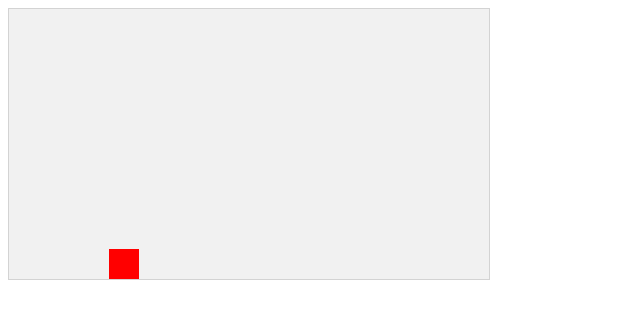
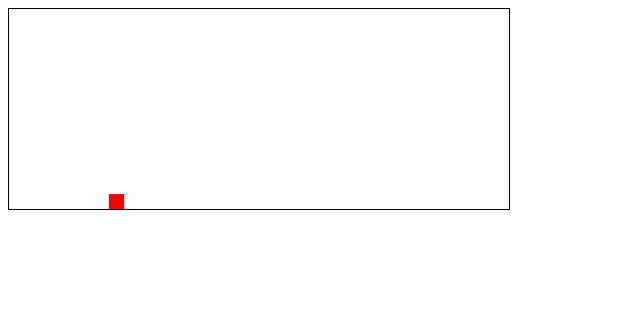
Before and after one commit to Pelukosa/cake2.0, a plain HTML site: page index.html in a window 1280 px wide. Shown: the whole page, without its empty margins (0-640 px from the left). Drawn offline with Linux system fonts and the light colour scheme.

Commit message:
Movimiento y salto
Momiviento y salto

```diff
--- a/css/master.css
+++ b/css/master.css
@@ -1,4 +1 @@
-canvas {
-    border:1px solid #d3d3d3;
-    background-color: #f1f1f1;
-}
+canvas{border:1px solid black;}
--- a/index.html
+++ b/index.html
@@ -7,7 +7,8 @@
   <title>Document</title>
   <link rel="stylesheet" href="css/master.css">
 </head>
-<body onload="startGame()">
+<body>
+  <canvas id="canvas"></canvas>
   <script src="js/game.js"></script>
 </body>
 </html>
--- a/js/game.js
+++ b/js/game.js
@@ -1,71 +1,85 @@
-var myGamePiece;
+(function() {
+    var requestAnimationFrame = window.requestAnimationFrame || window.mozRequestAnimationFrame || window.webkitRequestAnimationFrame || window.msRequestAnimationFrame;
+    window.requestAnimationFrame = requestAnimationFrame;
+})();
 
-function startGame() {
-    myGameArea.start();
-    myGamePiece = new component(30, 30, "red", 100, 240);
+var canvas = document.getElementById("canvas"),
+    ctx = canvas.getContext("2d"),
+    width = 500,
+    height = 200,
+    player = {
+      x : width/5,
+      y : height - 5,
+      width : 15,
+      height : 15,
+      speed: 3,
+      velX: 0,
+      velY: 0,
+      jumping: false
+    },
+    keys = [],
+    friction = 0.8,
+    gravity = 0.3;
+
+canvas.width = width;
+canvas.height = height;
+
+function update(){
+  // check keys
+    if (keys[38] || keys[32]) {
+        // up arrow or space
+      if(!player.jumping){
+       player.jumping = true;
+       player.velY = -player.speed*2;
+      }
+    }
+    if (keys[39]) {
+        // right arrow
+        if (player.velX < player.speed) {
+            player.velX++;
+        }
+    }
+    if (keys[37]) {
+        // left arrow
+        if (player.velX > -player.speed) {
+            player.velX--;
+        }
+    }
+
+    player.velX *= friction;
+
+    player.velY += gravity;
+
+    player.x += player.velX;
+    player.y += player.velY;
+
+    if (player.x >= width-player.width) {
+        player.x = width-player.width;
+    } else if (player.x <= 0) {
+        player.x = 0;
+    }
+
+    if(player.y >= height - player.height){
+        player.y = height - player.height;
+        player.jumping = false;
+    }
+
+  ctx.clearRect(0,0,width,height);
+  ctx.fillStyle = "red";
+  ctx.fillRect(player.x, player.y, player.width, player.height);
+
+  requestAnimationFrame(update);
 }
 
-var myGameArea = {
-    canvas : document.createElement("canvas"),
-    start : function() {
-        this.canvas.width = 480;
-        this.canvas.height = 270;
-        this.context = this.canvas.getContext("2d");
-        document.body.insertBefore(this.canvas, document.body.childNodes[0]);
-        this.interval = setInterval(updateGameArea, 20);
-        window.addEventListener('keydown', function (e) {
-            myGameArea.keys = (myGameArea.keys || []);
-            myGameArea.keys[e.keyCode] = (e.type == "keydown");
-        })
-        window.addEventListener('keyup', function (e) {
-            myGameArea.keys[e.keyCode] = (e.type == "keydown");
-        })
-    },
-    clear : function(){
-        this.context.clearRect(0, 0, this.canvas.width, this.canvas.height);
-    }
-}
+document.body.addEventListener("keydown", function(e) {
+    keys[e.keyCode] = true;
+});
 
-function component(width, height, color, x, y) {
-    this.gamearea = myGameArea;
-    this.width = width;
-    this.height = height;
-    this.speedX = 0;
-    this.speedY = 0;
-    this.x = x;
-    this.y = y;
-    this.jump = this.speedY;
-    this.gravity = 0.05;
-    this.gravitySpeed = 0;
-    this.update = function() {
-        ctx = myGameArea.context;
-        ctx.fillStyle = color;
-        ctx.fillRect(this.x, this.y, this.width, this.height);
-    }
-    this.newPos = function() {
-        this.gravitySpeed += this.gravity;
-        this.x += this.speedX;
-        this.y += this.speedY + this.gravitySpeed;
-        this.hitBottom();
-    }
-    this.hitBottom = function() {
-        var rockbottom = myGameArea.canvas.height - this.height;
-        if (this.y > rockbottom) {
-            this.y = rockbottom;
-        }
-    }
-}
+document.body.addEventListener("keyup", function(e) {
+    keys[e.keyCode] = false;
+});
 
-function updateGameArea() {
-    myGameArea.clear();
-    myGamePiece.speedX = 0;
-    myGamePiece.speedY = 0;
-    if (myGameArea.keys && myGameArea.keys[37]) {myGamePiece.speedX = -3; }
-    if (myGameArea.keys && myGameArea.keys[39]) {myGamePiece.speedX = 3; }
-    if (myGameArea.keys && myGameArea.keys[38]) {myGamePiece.speedY = -3; }
-    if (myGameArea.keys && myGameArea.keys[40]) {myGamePiece.speedY = 3; }
-    if (myGameArea.keys && myGameArea.keys[16] && myGameArea.keys[37]) {myGamePiece.speedX = myGamePiece.speedX -3; }
-    if (myGameArea.keys && myGameArea.keys[16] && myGameArea.keys[39]) {myGamePiece.speedX = myGamePiece.speedX +3; }
-    myGamePiece.newPos();
-    myGamePiece.update();
-}
+
+window.addEventListener("load",function(){
+    update();
+});
```
